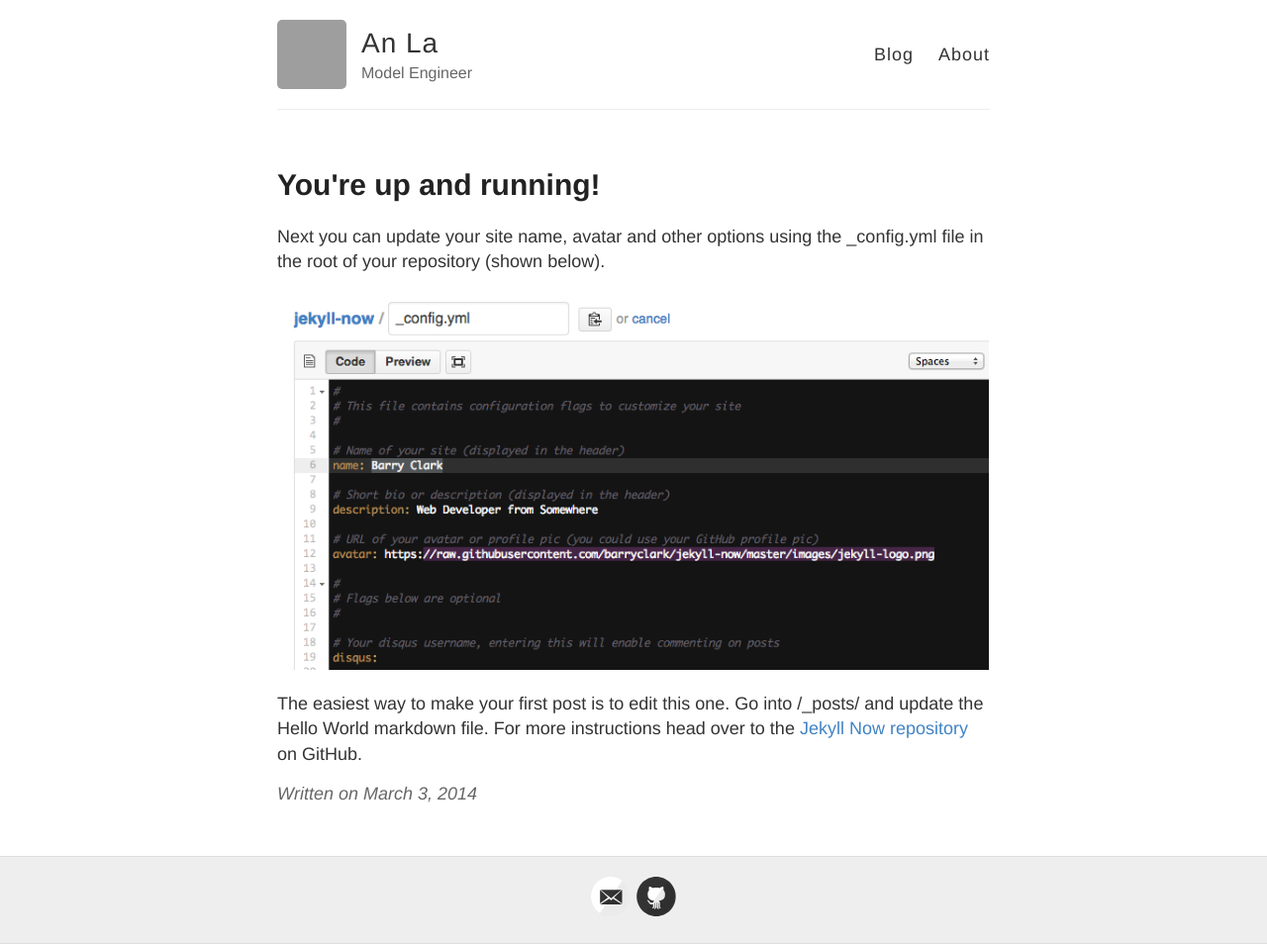
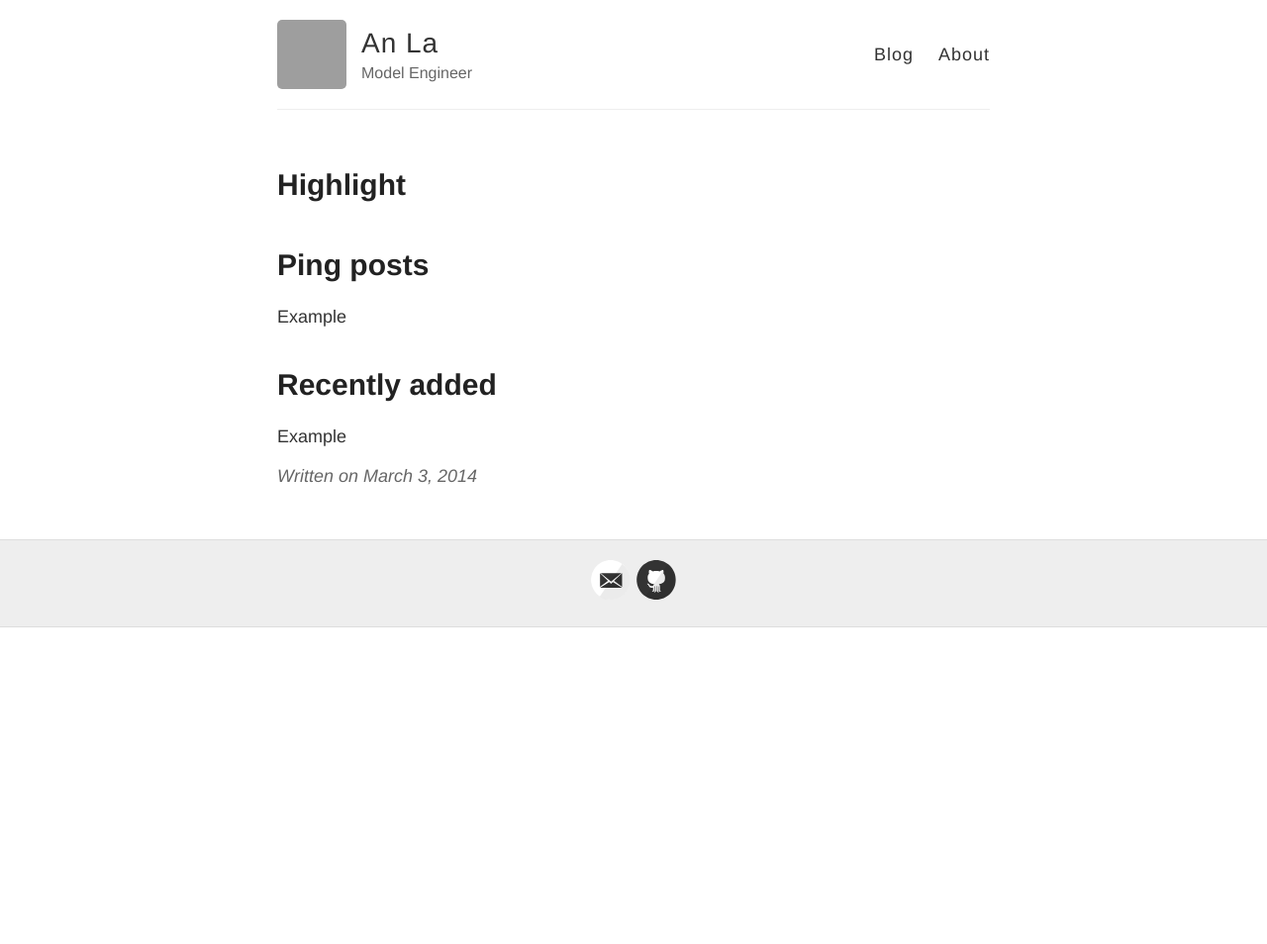
Before and after one commit to anla11/anla11.github.io, a Jekyll site: the page built from _posts/2014-3-3-Hello-World.md, in a window 1280 px wide. Shown: the whole page at 99% size. Built offline with Jekyll 4.4.1, drawn with Linux system fonts in a browser that asks for light colours; after the commit the page ends 900 px from its top, so only the background shows below that; grey boxes are pictures that could not be loaded.

Commit message:
Update 2014-3-3-Hello-World.md
test a post

```diff
--- a/_posts/2014-3-3-Hello-World.md
+++ b/_posts/2014-3-3-Hello-World.md
@@ -1,10 +1,12 @@
 ---
 layout: post
-title: You're up and running!
+title: Highlight
 ---
 
-Next you can update your site name, avatar and other options using the _config.yml file in the root of your repository (shown below).
 
-![_config.yml]({{ site.baseurl }}/images/config.png)
+# Ping posts
+  Example
 
-The easiest way to make your first post is to edit this one. Go into /_posts/ and update the Hello World markdown file. For more instructions head over to the [Jekyll Now repository](https://github.com/barryclark/jekyll-now) on GitHub.
+# Recently added
+
+  Example
```
